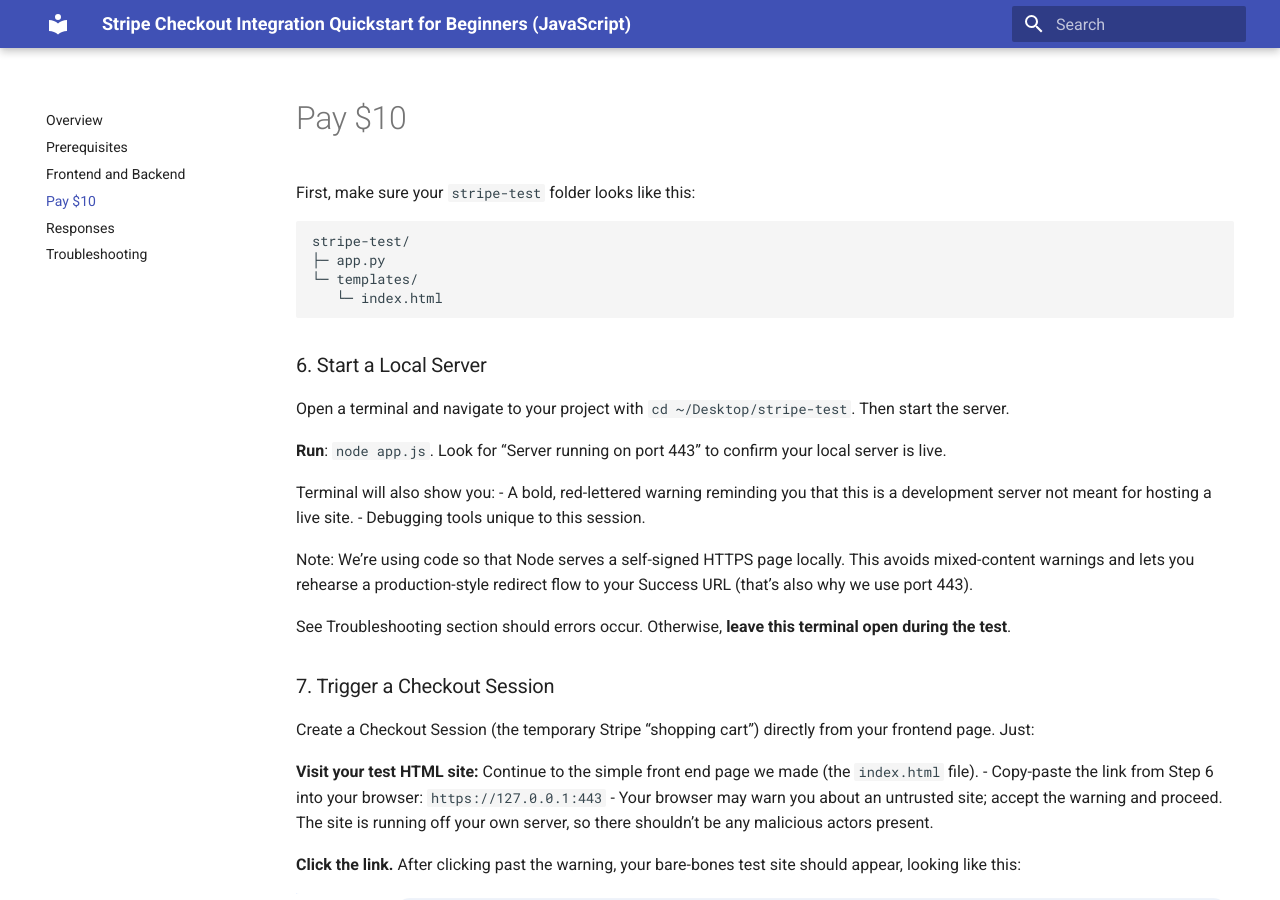
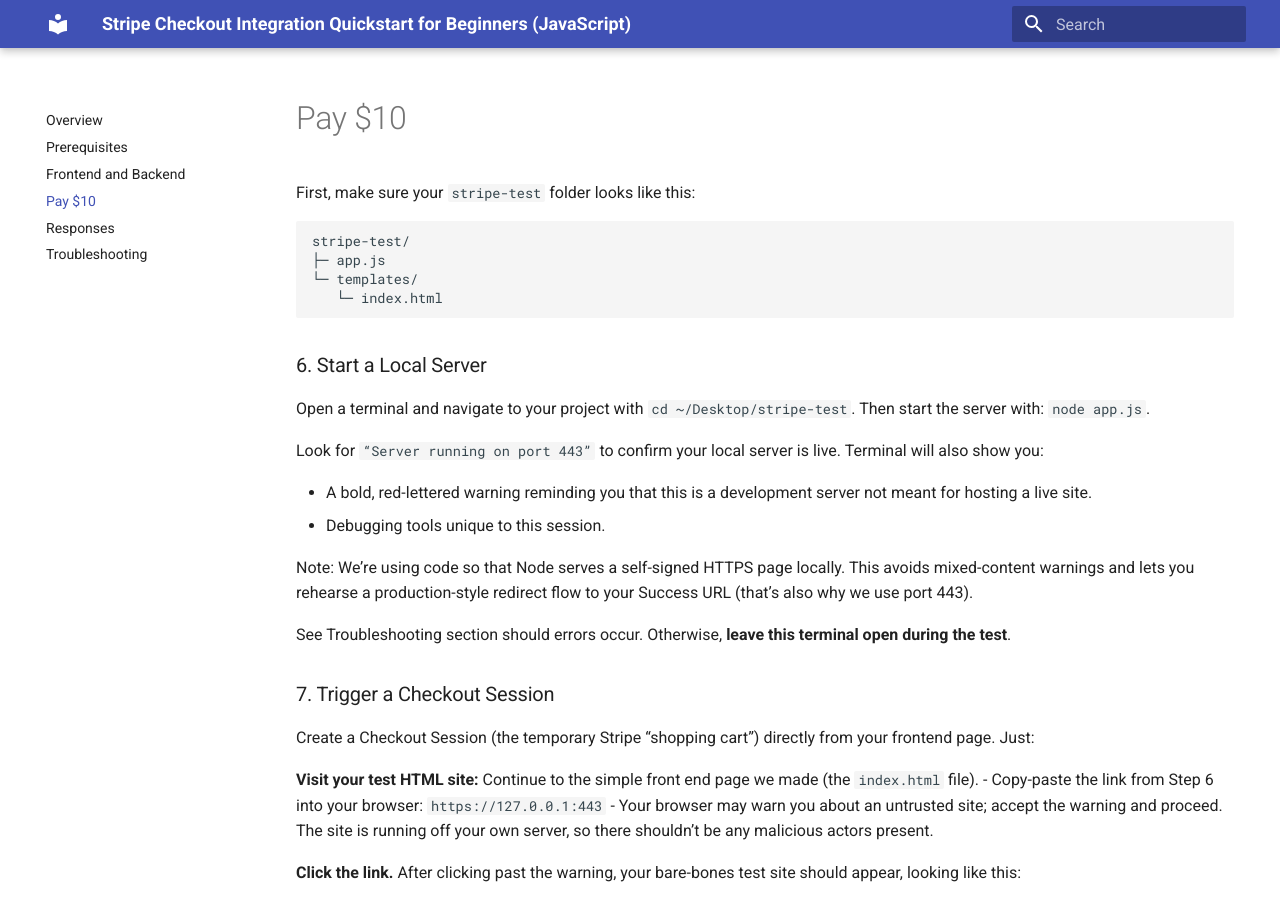
Before and after one commit to codymauro/stripe-payment-java, an MkDocs documentation site: the page built from docs/integration.md, in a window 1280 px wide and 900 px high. Built offline with MkDocs 1.6.1 and Material for MkDocs 9.7.7, drawn with Linux system fonts in a browser that asks for light colours.

Commit message:
Update integration.md

````diff
--- a/docs/integration.md
+++ b/docs/integration.md
@@ -5,16 +5,15 @@ hide:
 First, make sure your `stripe-test` folder looks like this:
 ```
 stripe-test/
-├─ app.py
+├─ app.js
 └─ templates/
    └─ index.html
 ```
 ### 6. Start a Local Server
-Open a terminal and navigate to your project with `cd ~/Desktop/stripe-test`. Then start the server.
+Open a terminal and navigate to your project with `cd ~/Desktop/stripe-test`. Then start the server with: `node app.js`.
 
-**Run**: `node app.js`. Look for “Server running on port 443” to confirm your local server is live.
+Look for `“Server running on port 443”` to confirm your local server is live. Terminal will also show you:
 
-Terminal will also show you:
 - A bold, red-lettered warning reminding you that this is a development server not meant for hosting a live site.
 - Debugging tools unique to this session.
 
````
